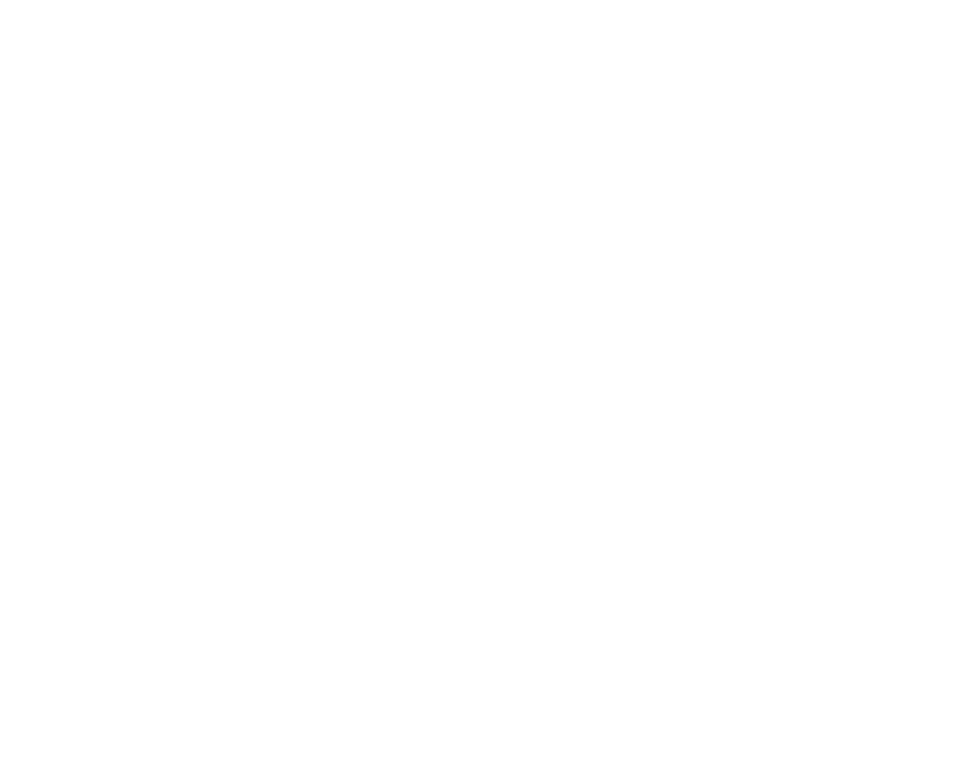
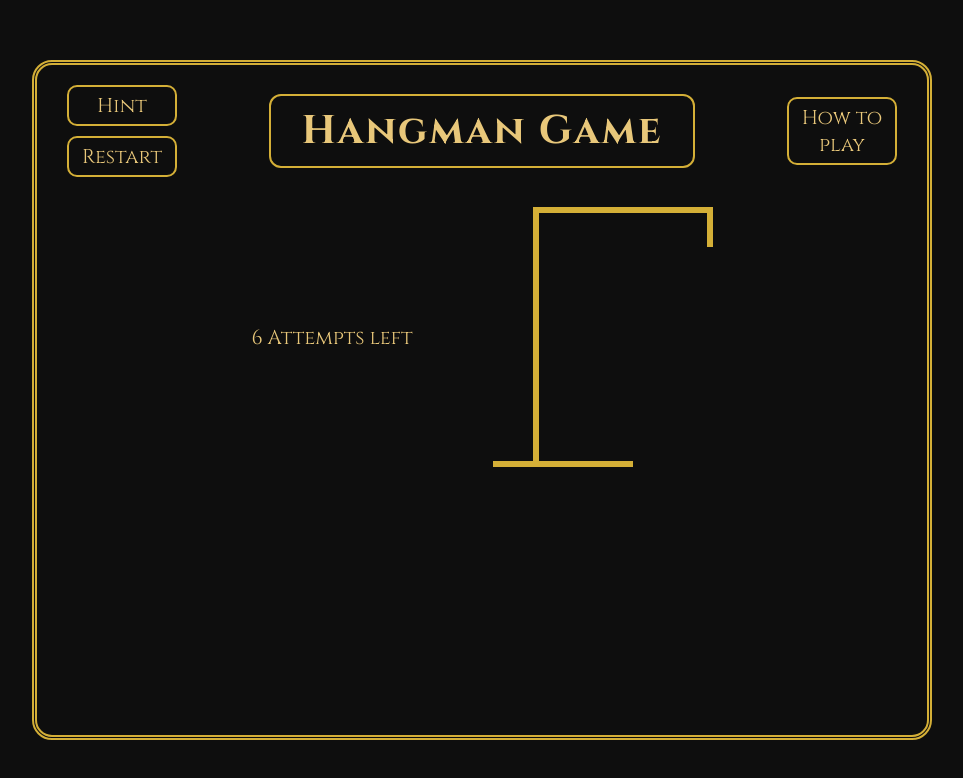
Before and after one commit to AhmedJawadi5/Hangman, a plain HTML site: page index.html in a window 1280 px wide. Shown: the whole page, without its empty margins (158-1121 px from the left). Drawn offline with Linux system fonts and the light colour scheme.

Commit message:
finished almost halfway from the UI

```diff
--- a/index.html
+++ b/index.html
@@ -5,25 +5,51 @@
         <meta charset="UTF-8">
         <meta name="viewport" content="width=device-width, initial-scale=1.0">
         <title> Hangman Game </title>
+
+        <link rel="preconnect" href="https://fonts.googleapis.com">
+        <link rel="preconnect" href="https://fonts.gstatic.com" crossorigin>
+        <link href="https://fonts.googleapis.com/css2?family=Cinzel:wght@400..900&display=swap" rel="stylesheet">
+
+        <link rel="stylesheet" href="style.css">
     </head>
 
     <body>
+        <div id="BoxOfTheGame">
 
+
+
+            <header id="headerTag">
+                <div id="divOfHintAndRestart">
+                    <button id="hintButton"> Hint </button>
+                    <button id="restartButton"> Restart </button>
+                </div>
+                    <h1 id="titleHangmanGame"> Hangman Game </h1>
+                <div>
+                    <button id="howToPlayButton"> How to play </button>
+                </div>
+            </header>
+
+
+
+            <main id="gameArea">
+                <p id="attemptsText"> 6 Attempts left </p>
+
+                <div id="theGallow">
+                    <div id="theBase"></div>
+                    <div id="thePillar"></div>
+                    <div id="theRoof"></div>
+                    <div id="theRope"></div>
+
+                    <div id="head" class="bodyParts"></div>
+                    <div id="body" class="bodyParts"></div>
+                    <div id="leftArm" class="bodyParts"></div>
+                    <div id="rightArm" class="bodyParts"></div>
+                    <div id="leftLeg" class="bodyParts"></div>
+                    <div id="rightLeg" class="bodyParts"></div>
+                </div>
+            </main>
+
+        </div>
     </body>
 
 </html>
-
-
-
-
-<!DOCTYPE html>
-<html lang="en">
-<head>
-    <meta charset="UTF-8">
-    <meta name="viewport" content="width=device-width, initial-scale=1.0">
-    <title>Document</title>
-</head>
-<body>
-
-</body>
-</html>
--- a/style.css
+++ b/style.css
@@ -0,0 +1,131 @@
+:root {
+    --background: #0E0E0E;
+    --gold: #D4AF37;
+    --text: #E8C77A;
+    --font: "Cinzel", serif;
+    --buttonHover: #5a4617;
+}
+
+* {
+    box-sizing: border-box;
+}
+
+body {
+    background-color: var(--background);
+    color: var(--text);
+    font-family: var(--font);
+    margin: 0;
+    display: flex;
+    min-height: 100vh;
+    padding: 20px;
+    justify-content: center;
+    align-items: center;
+}
+
+#BoxOfTheGame {
+    border: 5px double var(--gold);
+    border-radius: 20px;
+    padding: 20px 30px;
+    width: 90%;
+    max-width: 900px;
+    min-height: 85vh;
+}
+
+#divOfHintAndRestart {
+    display: flex;
+    flex-direction: column;
+    gap: 10px;
+    width: 110px;
+    justify-content: center;
+}
+
+#headerTag {
+    display: flex;
+    justify-content: space-between;
+    align-items: center;
+    gap: 20px;
+}
+
+#titleHangmanGame {
+    border: 2px solid var(--gold);
+    border-radius: 12px;
+    padding: 8px 30px;
+    margin: 0;
+    font-size: 40px;
+    letter-spacing: 2px;
+
+}
+
+#howToPlayButton {
+    width: 110px;
+}
+
+button {
+    font-family: var(--font);
+    font-size: 20px;
+    border: 2px solid var(--gold);
+    border-radius: 10px;
+    color: var(--text);
+    background-color: transparent;
+    padding: 5px 10px;
+    cursor: pointer;
+}
+
+button:hover {
+    background-color: var(--buttonHover);
+}
+
+#gameArea {
+    display: flex;
+    justify-content: center;
+    align-items: center;
+    gap: 80px;
+    margin-top: 30px;
+}
+
+#attemptsText {
+    font-size: 20px;
+}
+
+#theGallow {
+    position: relative;
+    width: 220px;
+    height: 260px;
+}
+
+#theGallow div {
+    position: absolute;
+    background-color: var(--gold);
+}
+
+#theBase {
+    left: 0;
+    bottom: 0;
+    width: 140px;
+    height: 6px;
+}
+
+#thePillar {
+    left: 40px;
+    bottom: 0;
+    width: 6px;
+    height: 260px;
+}
+
+#theRoof {
+    left: 40px;
+    top: 0;
+    width: 180px;
+    height: 6px;
+}
+
+#theRope {
+    left: 214px;
+    top: 0px;
+    width: 6px;
+    height: 40px;
+}
+
+#head {
+
+}
```
Also changed, not shown: app.js (deleted), 1 other file.
